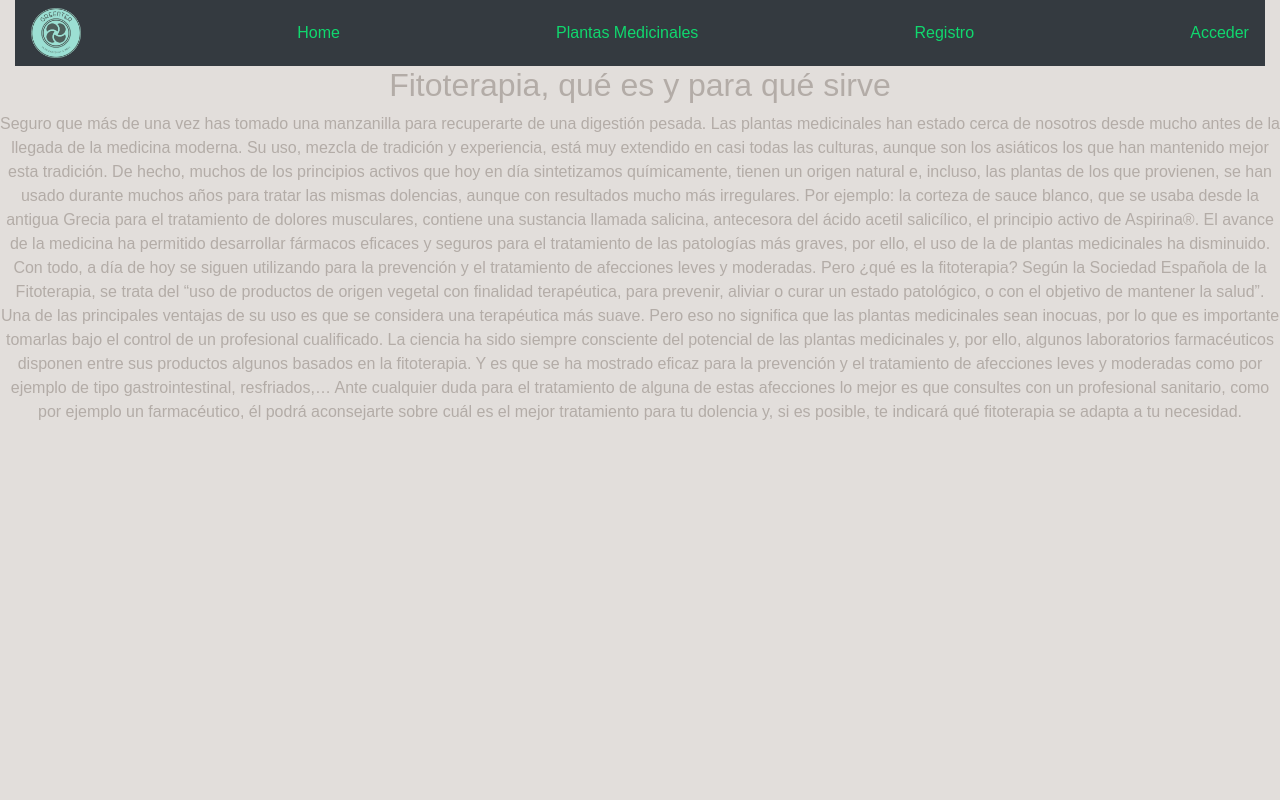
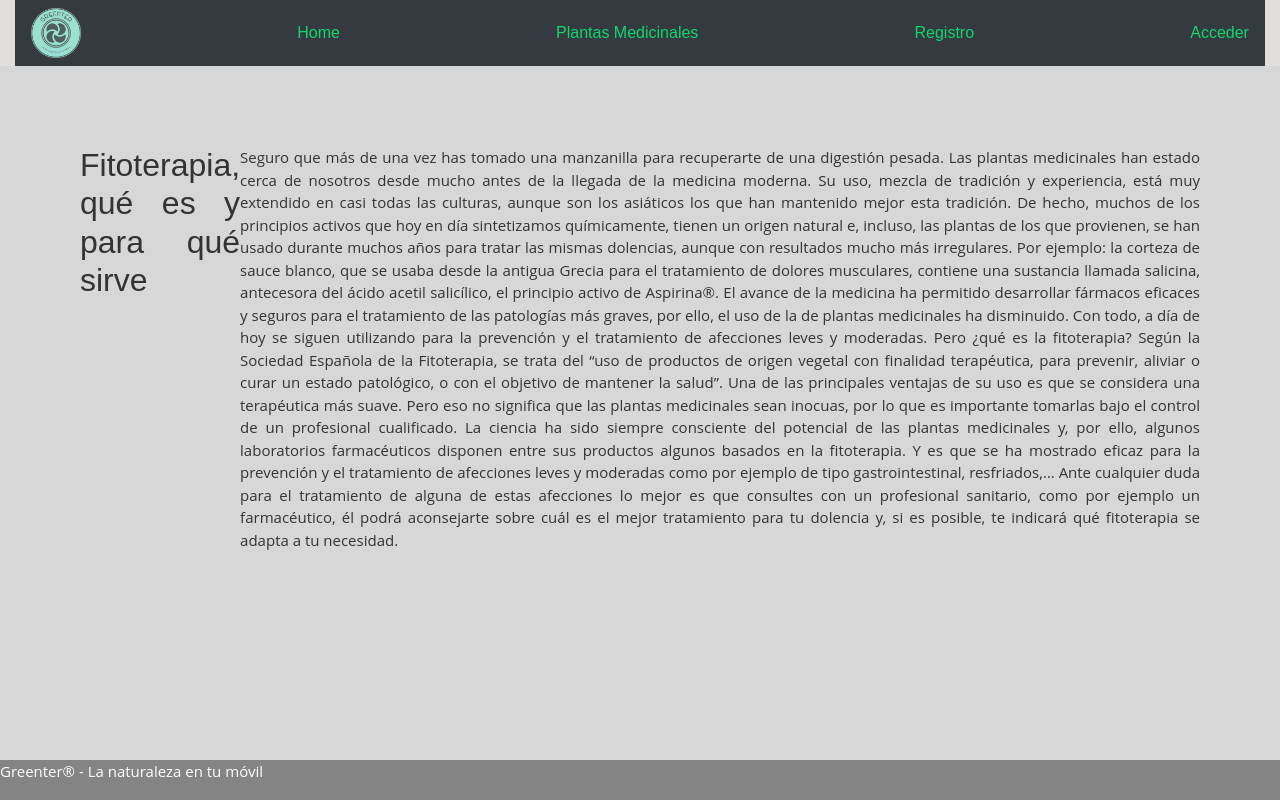
Before and after one commit to rdr12/greenter-client, a React (Create React App) app: page /fitoterapia in a window 1280 px wide. Built offline with nearby package versions, Linux system fonts and the light colour scheme; no server answers.

Commit message:
terminada sección de comentarios

```diff
--- a/src/App.css
+++ b/src/App.css
@@ -249,8 +249,12 @@ button:active {
   padding: 50;
   margin: 210;
 }
+
 body {
   font-family: sans-serif;
+  display: flex;
+  flex-direction: column;
+  height: 100%;
 }
 nav {
   background: rgb(3, 96, 62);
@@ -383,3 +387,107 @@ a:hover {
   display: flex;
   padding-top: 30px;
 }
+
+
+
+
+*{padding: 0; margin: 0; box-sizing: border-box;}
+body{height: 900px;}
+header {
+	background: url('http://www.autodatz.com/wp-content/uploads/2017/05/Old-Car-Wallpapers-Hd-36-with-Old-Car-Wallpapers-Hd.jpg');
+	text-align: center;
+	width: 100%;
+	height: auto;
+	background-size: cover;
+	background-attachment: fixed;
+	position: relative;
+	overflow: hidden;
+	border-radius: 0 0 85% 85% / 30%;
+}
+header .overlay{
+	width: 100%;
+	height: 100%;
+	padding: 50px;
+	color: #FFF;
+	text-shadow: 1px 1px 1px #333;
+  background-image: linear-gradient( 135deg, #9f05ff69 10%, #fd5e086b 100%);
+
+}
+
+h1 {
+	font-family: 'Dancing Script', cursive;
+	font-size: 80px;
+	margin-bottom: 30px;
+}
+
+h3, p {
+	font-family: 'Open Sans', sans-serif;
+	margin-bottom: 30px;
+}
+
+button {
+	border: none;
+	outline: none;
+	padding: 10px 20px;
+	border-radius: 50px;
+	color: #333;
+	background: #fff;
+	margin-bottom: 50px;
+	box-shadow: 0 3px 20px 0 #0000003b;
+}
+button:hover{
+	cursor: pointer;
+}
+footer {
+  color: white;
+  background-color: #858484;
+  width: 100%;
+  height: 40px;
+  position: absolute;
+  bottom: 0;
+  left: 0;
+}
+
+body, html {
+  margin:0;
+  padding:0;
+  height:100%;
+}
+#wrapper {
+  min-height:100%;
+  position:relative;
+}
+#header-zone {
+  padding:10px;
+  height: 50px;
+  background:red;
+}
+#middle-zone {
+  padding-bottom:100px;
+}
+#footer-zone {
+  height: 30px;
+
+  width:100%;
+  position:absolute;
+  bottom:0;
+  left:0;
+}
+
+
+
+.container-text{
+  font-family: arial;
+  font-size: 12px;
+  padding: 80px;
+  justify-content: center;
+  background: #d7d7d7;
+  color: #333;
+  height: 90vh;
+  display: flex;
+  text-align: justify;
+
+}
+p{
+  font-size: 15px;
+}
--- a/src/App.js
+++ b/src/App.js
@@ -18,11 +18,15 @@ import Fitoterapia from "./pages/home/Fitoterapia"
 import Obtencion from "./pages/home/Obtencion"
 import Recoleccion from "./pages/home/Recoleccion"
 import IsPrivate from "./components/IsPrivate";
+import Footer from "./components/footer.jsx"
+
+
 
 function App() {
   return (
     <div className="App">
       <Navbar />
+
       {/* <AllComentarios /> */}
 
       <Routes>
@@ -49,6 +53,9 @@ function App() {
       <Route path="/recoleccion" element={<Recoleccion/>} />
 
       </Routes>
+
+
+      <Footer />
     </div>
   );
 }
--- a/src/components/AddComentario.jsx
+++ b/src/components/AddComentario.jsx
@@ -1,13 +1,13 @@
 import { useState } from "react";
 import { addNewComentarioService } from "../services/comentarios.servicies";
-import { useNavigate} from "react-router-dom";
+import { useNavigate, useParams} from "react-router-dom";
 
 
 function AddComentarios(props) {
   const [text, setText] = useState(" ");
   const navigate = useNavigate();
   const {getAllComentarios} = props
-  // const {id} = useParams()
+  const {id} = useParams()
 
 
   const handleTextChange = (e) => {setText(e.target.value)};
@@ -18,7 +18,7 @@ function AddComentarios(props) {
 
     try {
 
-      await addNewComentarioService(text);
+      await addNewComentarioService(id, text);
       getAllComentarios();
       setText(" ")
 
@@ -28,11 +28,13 @@ function AddComentarios(props) {
     }
   };
 
+
+
   return (
     <div>
       <form onSubmit={handleSubmit} className="textarea">
         <label htmlFor="textForm">Deja tu comentario</label>
-        <textarea name="text" value={text} clonChange={handleTextChange}></textarea>
+        <textarea name="text" value={text} onChange={handleTextChange}></textarea>
 
 
         <button type="submit">Enviar</button>
--- a/src/components/AllComentarios.jsx
+++ b/src/components/AllComentarios.jsx
@@ -1,18 +1,22 @@
 import { useEffect, useState } from "react";
-import { useNavigate } from "react-router-dom";
+import { useNavigate, useParams } from "react-router-dom";
 import { getAllComentariosService } from "../services/comentarios.servicies";
-// import AddComentario from "comentarios.service"
+import AddComentario from "components/AddComentario"
 
-function AllComentarios(id) {
+
+function AllComentarios() {
   const [allComentarios, setAllComentarios] = useState(null);
   const navigate = useNavigate();
+  const { id } = useParams()
 
   useEffect(() => {
-    if (id) getAllComentarios(id);
+   // if (id) getAllComentarios(id);
     // eslint-disable-next-line
-  }, [id]);
+    getAllComentarios()
+  }, []);
 
-  const getAllComentarios = async (id) => {
+  const getAllComentarios = async () => {
+    console.log("¨getting comments")
     try {
       const response = await getAllComentariosService(id);
       setAllComentarios(response.data);
@@ -23,7 +27,7 @@ function AllComentarios(id) {
 
   return (
     <div>
-    {/* <div><AddComentario getAllComentarios={getAllComentarios} /></div> */}
+    {/* <div><AddComentario getAllComentarios.props={getAllComentarios.props} /></div> */}
       <hr />
       <h3>Comentarios</h3>
 
@@ -31,14 +35,16 @@ function AllComentarios(id) {
       {allComentarios === null && <h3>... Loading</h3>}
 
       {allComentarios !== null &&
-        allComentarios.map((comentario, index) => {
+        allComentarios.map((comentario, _id) => {
           return (
-            <div key={`comentario-${index}`}>
+            <div key={`comentario-${_id}`}>
               {" "}
-              <p>{comentario.tex}</p>
+              <p>{comentario.text}</p>
             </div>
           );
         })}
+
+        <AddComentario getAllComentarios={getAllComentarios} />
     </div>
   );
 }
--- a/src/components/Navbar.jsx
+++ b/src/components/Navbar.jsx
@@ -26,14 +26,14 @@ function Navbar() {
 
   return (
     <div className="container-fluid">
-      {user !== null && <p>Bienvenido: {user.username}</p>}
+      {/* {user !== null && <p>Bienvenido: {user.username}</p>} */}
 
       {isLoggedIn === true ? (
         <nav className="navbar navbar-dark bg-dark">
           <img
             src={logo}
-            width="50"
-            height="50"
+            width="80"
+            height="80"
             className="d-inline-block align-top"
             alt="logo"
           />
--- /dev/null
+++ b/src/components/footer.jsx
@@ -0,0 +1,11 @@
+import React from 'react'
+
+function footer() {
+  return (
+    <div>
+        <footer><p align="left">Greenter® - La naturaleza en tu móvil</p></footer>
+    </div>
+  )
+}
+
+export default footer
--- a/src/pages/Home.jsx
+++ b/src/pages/Home.jsx
@@ -3,7 +3,8 @@ import { NavLink } from 'react-router-dom'
 // import ImgHome3 from "../assets/imgHome3.jpg"
 // import ImgHome4 from "../assets/imgHome4.jpg"
 // import ImgHome5 from "../assets/imgHome5.jpg"
-import ImgHome1 from "../assets/imgHome1.png"
+// import ImgHome1 from "../assets/imgHome1.png"
+
 
 function Home() {
     return (
@@ -11,6 +12,7 @@ function Home() {
 
         <h3>Bienvenidos a Greenter</h3>
       <div>
+
         <NavLink to="../pages/home/fitoterapia.jsx" >
           {/* <img src={ImgHome1} alt="image" className="img-fluid" /> */}
           {/* <h3 className='text-2xl mt-2'>Fitoterapia</h3> */}
--- a/src/pages/home/Fitoterapia.jsx
+++ b/src/pages/home/Fitoterapia.jsx
@@ -1,10 +1,16 @@
 import React from "react";
+import Img1 from  "assets/imgHome1.jpeg"
 
 function fitoterapia() {
   return (
-    <div>
-      <h2>Fitoterapia, qué es y para qué sirve</h2>
-      <p>
+
+
+    <div className="container-text">
+
+         <h2>Fitoterapia, qué es y para qué sirve</h2>
+
+
+      <p align="text-justify">
         Seguro que más de una vez has tomado una manzanilla para recuperarte de
         una digestión pesada. Las plantas medicinales han estado cerca de
         nosotros desde mucho antes de la llegada de la medicina moderna. Su uso,
--- a/src/pages/home/Obtencion.jsx
+++ b/src/pages/home/Obtencion.jsx
@@ -2,9 +2,9 @@ import React from "react";
 
 function metodosObetencións() {
   return (
-    <div>
+    <div className="container-text">
       <h2>Métodos de obtención</h2>
-      <p>
+      <p class="text-justify">
         En el campo de las plantas medicinales la farmacia galénica pretende una
         serie de objetivos concretos: La transformación de las materias primas
         de partida, de origen vegetal, en formas farmacéuticas susceptibles de
--- a/src/pages/home/Recoleccion.jsx
+++ b/src/pages/home/Recoleccion.jsx
@@ -2,9 +2,12 @@ import React from "react";
 
 function origenRecoleccion() {
   return (
-    <div>
-      <h2>Origen y recolección</h2>
-      <p>
+    <div className="container-text">
+    <div> <h2>Origen y recolección</h2></div>
+
+
+
+      <p class="text-justify">
         Dentro de la medicina alternativa por medio de plantas es necesario
         conocer el contexto acerca de como se desarrollan los diferentes
         medicamentos fruto de este proceso. Esto permite que el profesional
```
Also changed, not shown: src/pages/PlantaDetails.jsx (+5 -3 lines).
